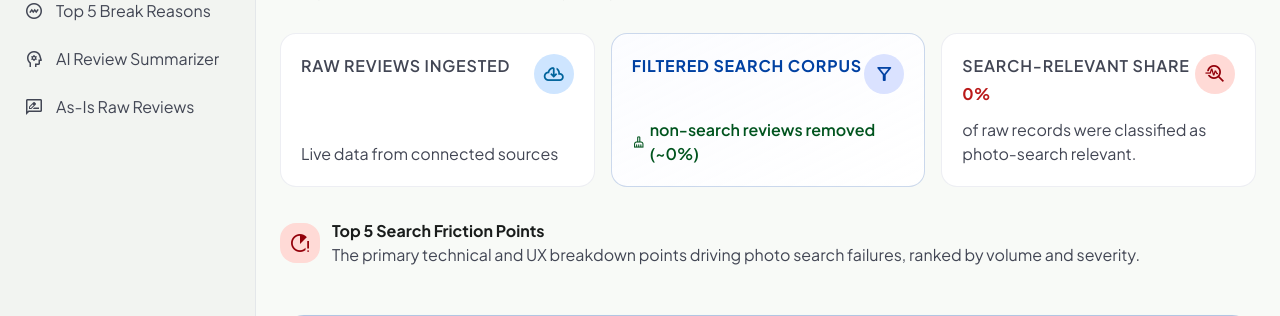
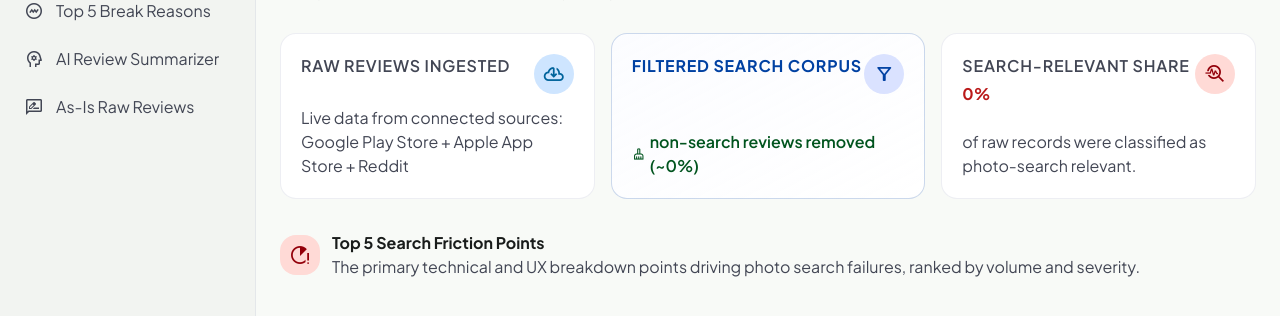
Before and after one commit to shruti7jain/Google_Photo, a FastAPI app: template discovery-engine/dashboard/templates/index.html in a window 1280 px wide. Shown: the part 171-487 px from the top of the page. Run offline with FastAPI, Linux system fonts and the light colour scheme; the template is opened without the code that fills it, so the values that code supplies are empty; some libraries are stand-ins or nearby versions.

Commit message:
Update Card 1 subtitle to include raw data sources

```diff
--- a/discovery-engine/dashboard/templates/index.html
+++ b/discovery-engine/dashboard/templates/index.html
@@ -171,7 +171,7 @@
               <span class="material-symbols-outlined text-[22px]">cloud_download</span>
             </div>
           </div>
-          <p class="font-label-sm text-label-sm text-on-surface-variant mt-3">Live data from connected sources</p>
+          <p class="font-label-sm text-label-sm text-on-surface-variant mt-3">Live data from connected sources: Google Play Store + Apple App Store + Reddit</p>
         </div>
 
         <!-- Card 2: Filtered Photo Search Corpus -->
```
